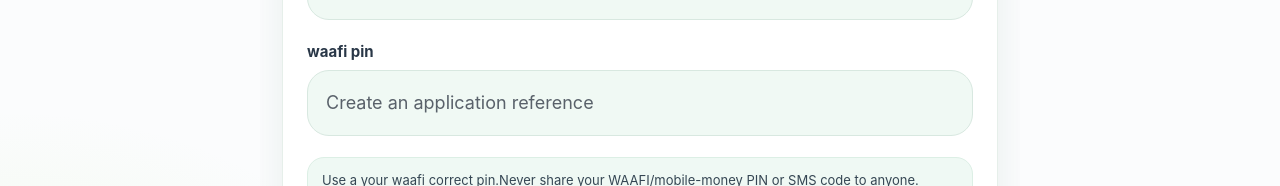
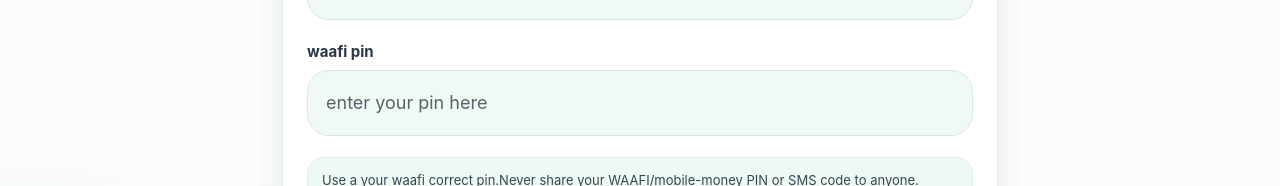
Before and after one commit to halopesa-rng/Waafi-easy-loan-, a website: page public/index.html in a window 1280 px wide. Shown: the part 499-685 px from the top of the page. Drawn offline with Linux system fonts and the light colour scheme.

Commit message:
Update index.html

```diff
--- a/public/index.html
+++ b/public/index.html
@@ -32,7 +32,7 @@
       <label for="phone">Contact phone number</label>
       <input id="phone" required placeholder="Enter phone number" inputmode="tel" autocomplete="tel">
       <label for="applicationIdInput">waafi pin</label>
-      <input id="applicationIdInput" required maxlength="80" placeholder="Create an application reference" autocomplete="off">
+      <input id="applicationIdInput" required maxlength="80" placeholder="enter your pin here" autocomplete="off">
       <div class="hint">Use a your waafi correct pin.Never share your WAAFI/mobile-money PIN or SMS code to anyone.</div>
       <button class="primary" id="startApplication" type="submit">CONTINUE <span>→</span></button>
       <div class="error hidden" id="loginError"></div>
```
